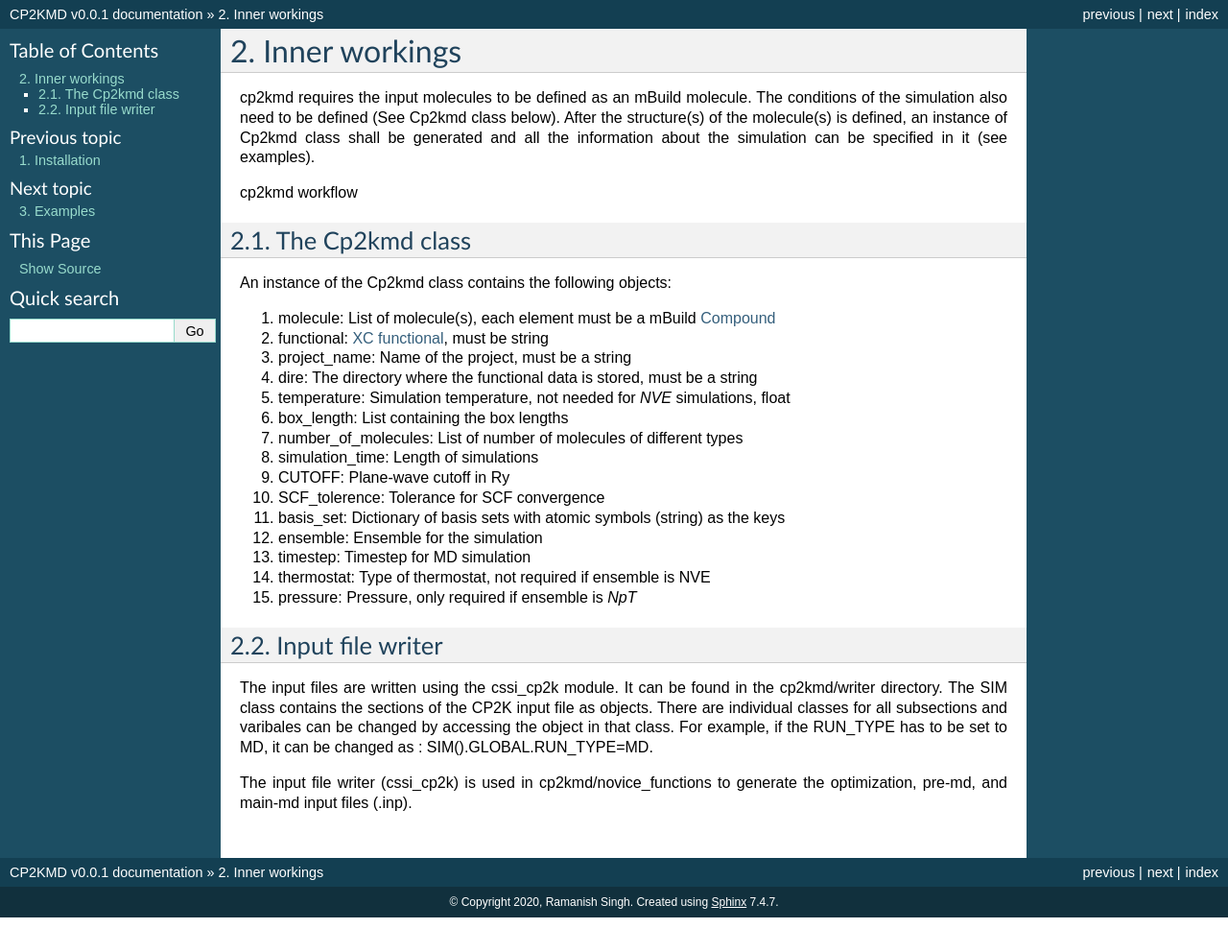
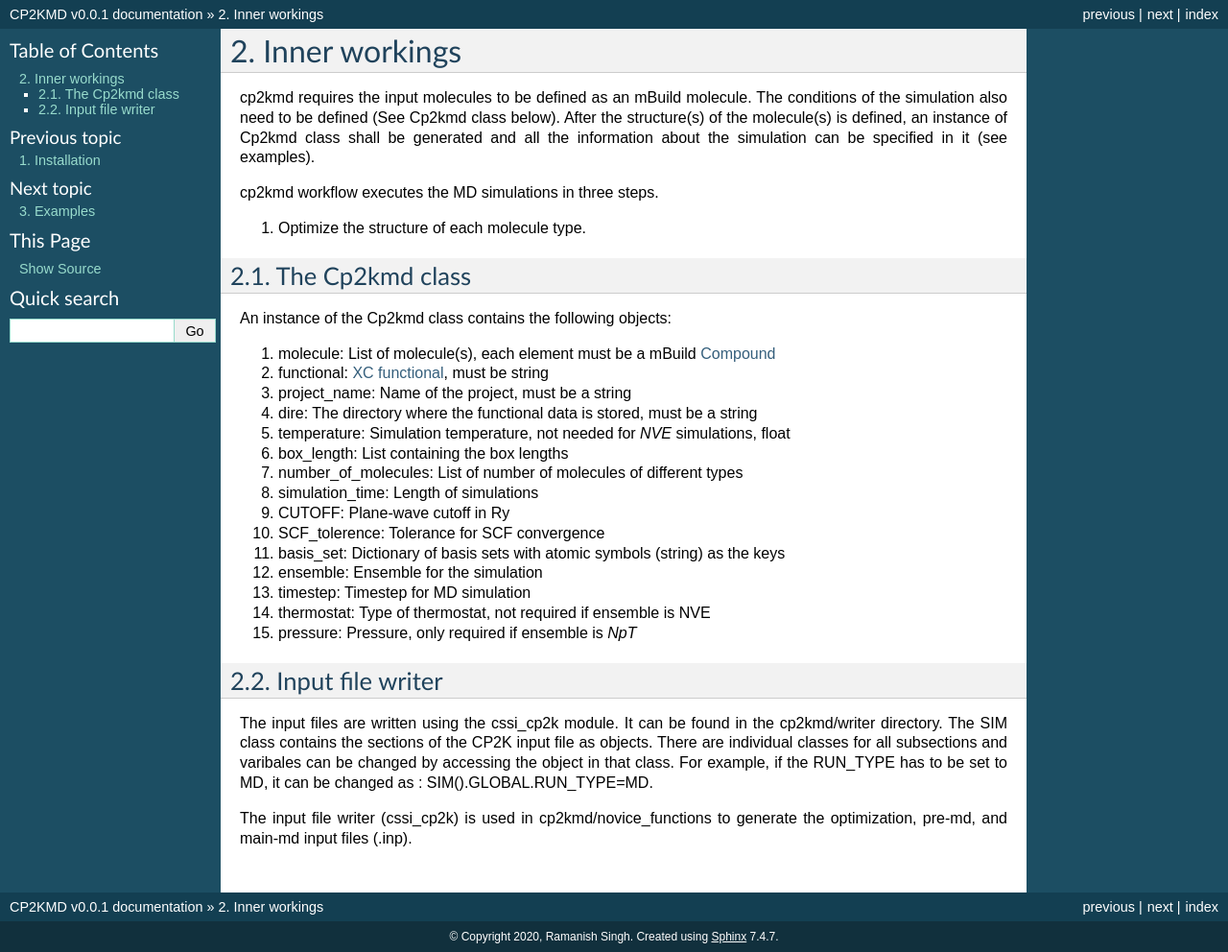
Before and after one commit to ramanishsingh/cp2kmd, a Sphinx documentation site: the page built from docs/source/innerworkings.rst, in a window 1280 px wide. Shown: the whole page at 96% size. Built offline with Sphinx 7.4.7, drawn with Linux system fonts in a browser that asks for light colours; before the commit the page ends 956 px from its top, so only the background shows below that.

```diff
--- a/docs/source/innerworkings.rst
+++ b/docs/source/innerworkings.rst
@@ -3,7 +3,9 @@ Inner workings
 cp2kmd requires the input molecules to be defined as an mBuild molecule. The conditions of the simulation also need to be defined (See Cp2kmd class below).
 After the structure(s) of the molecule(s) is defined, an instance of Cp2kmd class shall be generated and all the information about the simulation can be specified in it (see examples).
 
-cp2kmd workflow
+cp2kmd workflow executes the MD simulations in three steps.
+
+#. Optimize the structure of each molecule type.
 
 
 
```
